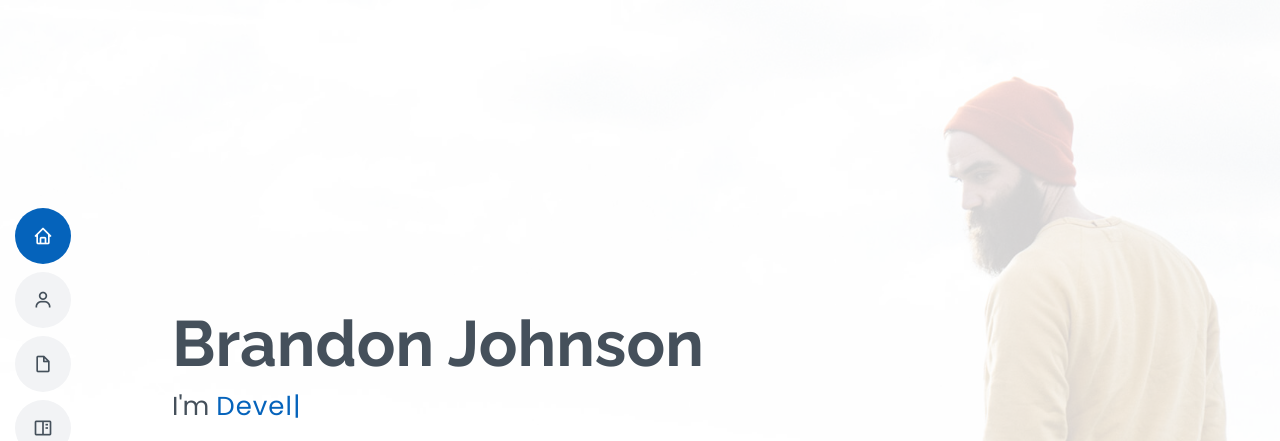
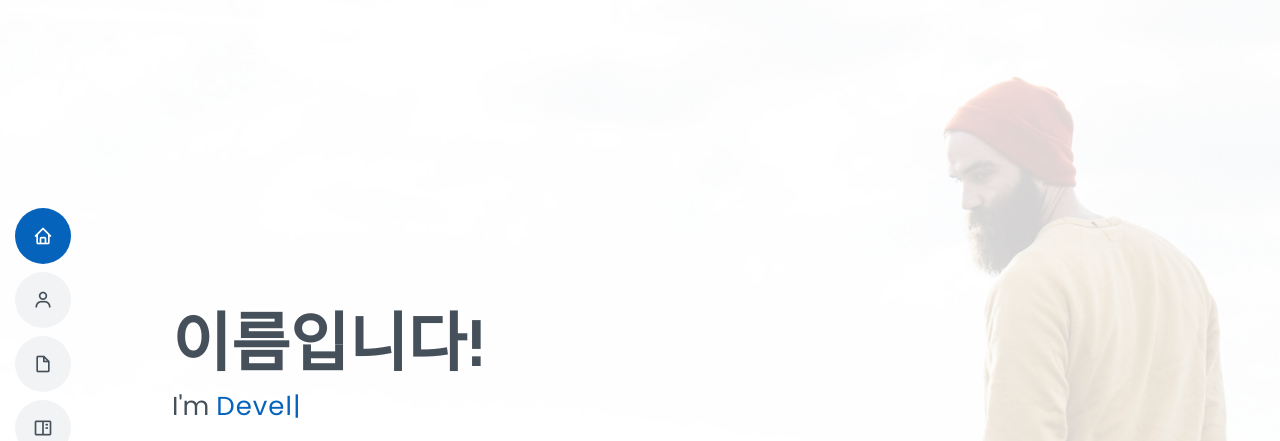
Before and after one commit to osy3197/resume, a plain HTML site: page index.html in a window 1280 px wide. Shown: the top 441 px of the page. Drawn offline with nearby package versions, Linux system fonts and the light colour scheme.

Commit message:
0812 수정

```diff
--- a/index.html
+++ b/index.html
@@ -59,7 +59,7 @@
   <!-- ======= Hero Section ======= -->
   <section id="hero" class="d-flex flex-column justify-content-center">
     <div class="container" data-aos="zoom-in" data-aos-delay="100">
-      <h1>Brandon Johnson</h1>
+      <h1>이름입니다!</h1>
       <p>I'm <span class="typed" data-typed-items="Designer, Developer, Freelancer, Photographer"></span></p>
       <div class="social-links">
         <a href="#" class="twitter"><i class="bx bxl-twitter"></i></a>
```
